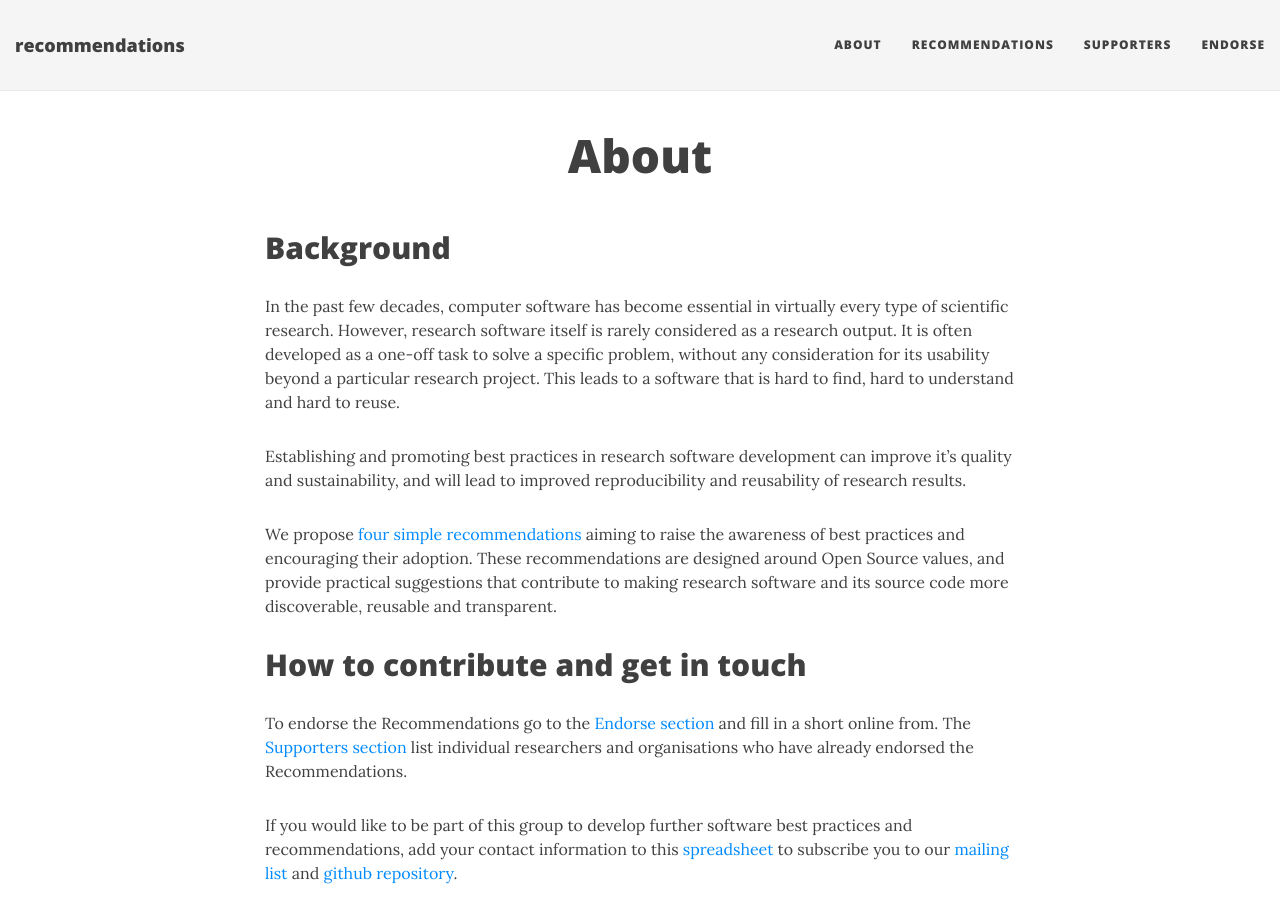
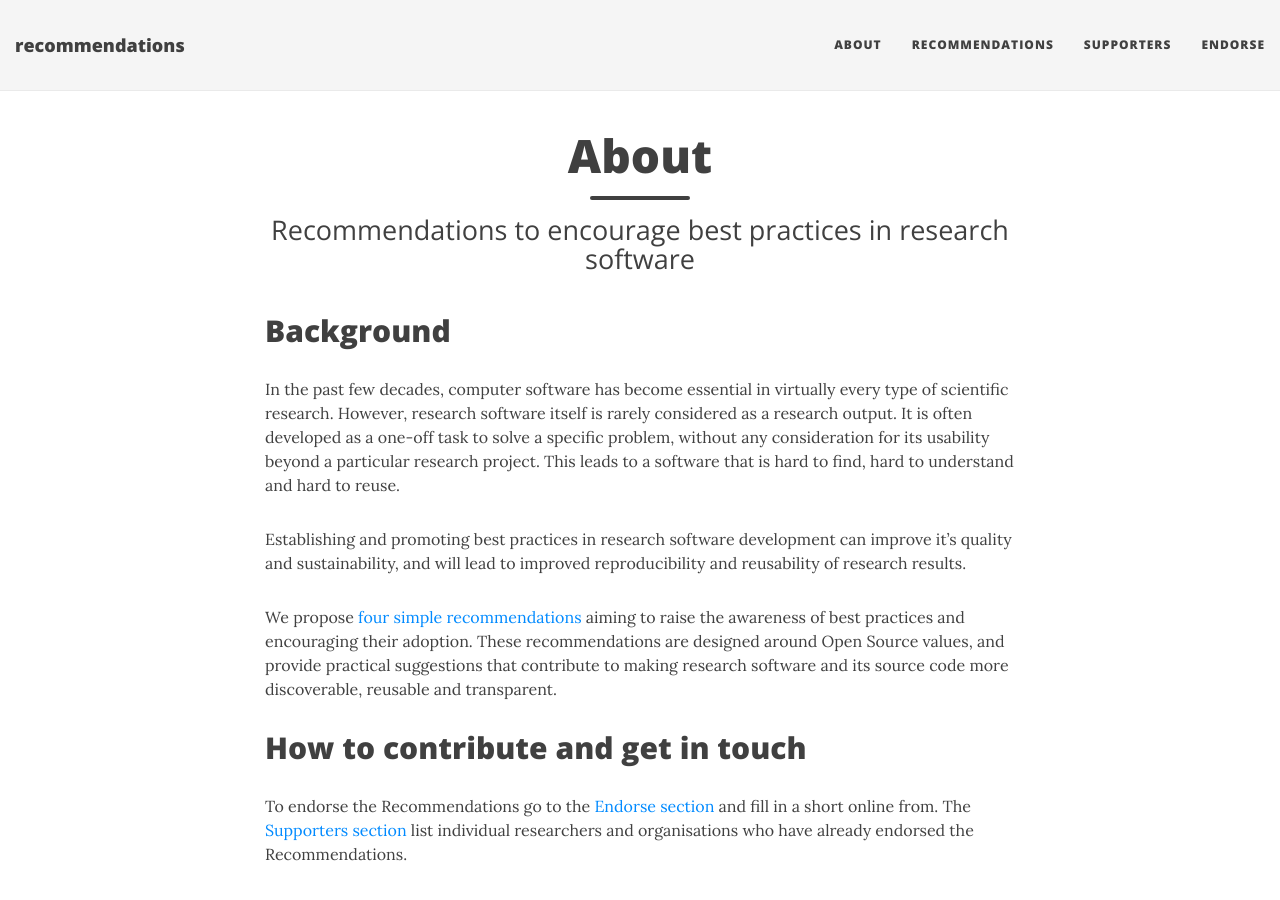
Before and after one commit to SoftDev4Research/recommendations, a Jekyll site: the page built from about.md, in a window 1280 px wide and 900 px high. Built offline with Jekyll 4.4.1, drawn with Linux system fonts in a browser that asks for light colours; nearby versions of some CDN libraries.

Commit message:
Update about.md

```diff
--- a/about.md
+++ b/about.md
@@ -1,6 +1,7 @@
 ---
 layout: page
 title: About
+subtitle: Recommendations to encourage best practices in research software
 ---
 
 ## Background
```
